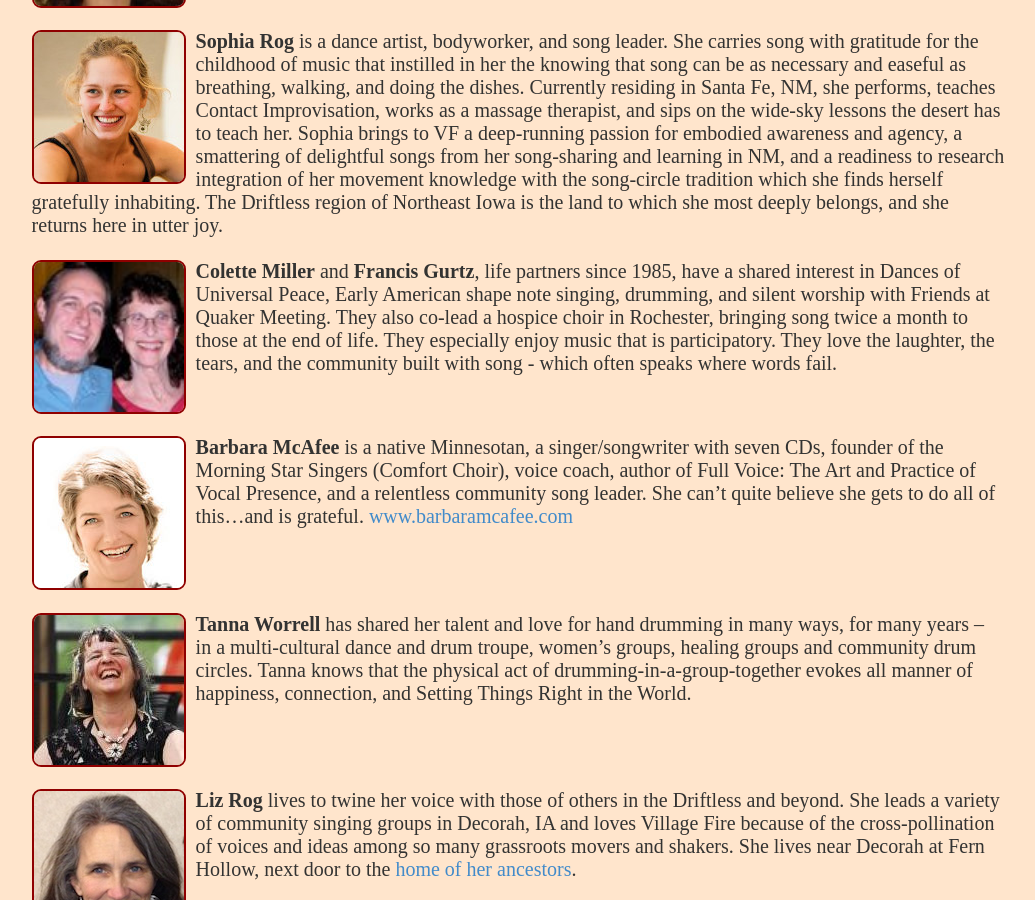
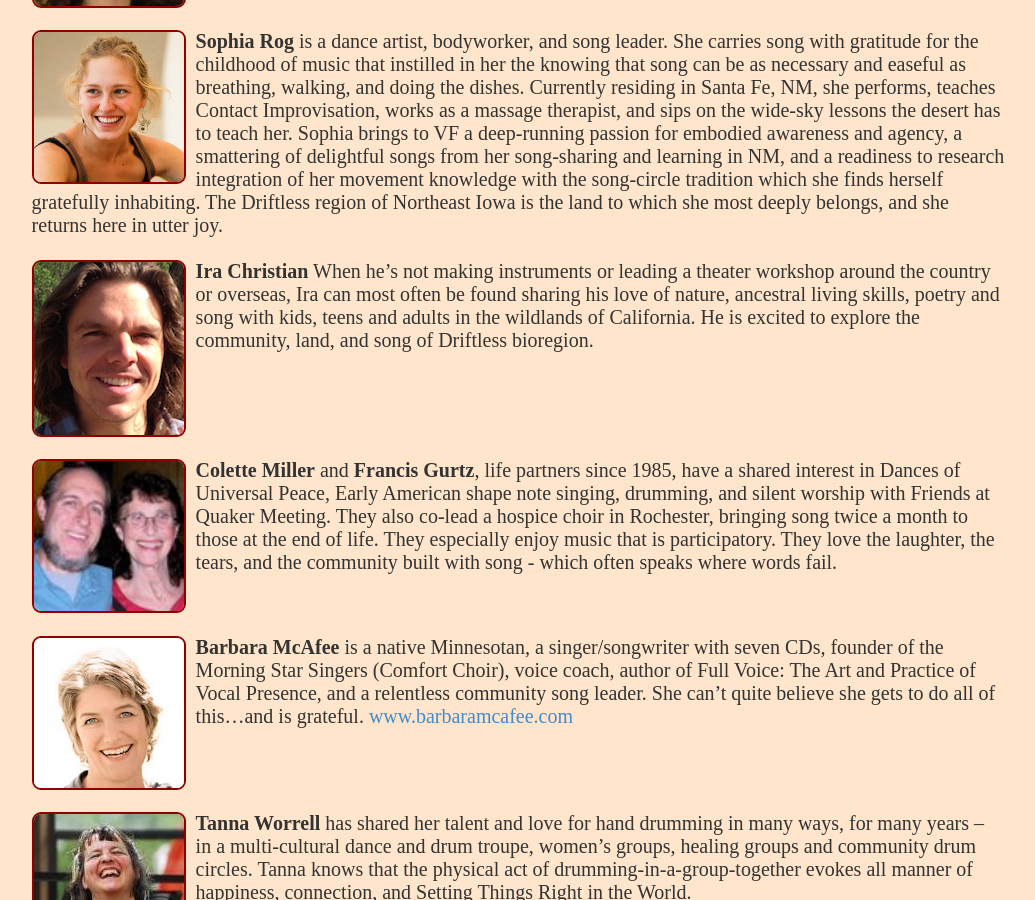
Before and after one commit to neilmb/villagefire, a Jekyll site: the page built from index.md, in a window 1280 px wide and 900 px high, scrolled down 5155 px. Shown: the whole window, without its empty margins (122-1157 px from the left). Built offline with Jekyll 4.4.1, drawn with Linux system fonts in a browser that asks for light colours; some web fonts are replaced.

Commit message:
photo and bio of Ira

```diff
--- a/index.md
+++ b/index.md
@@ -180,6 +180,14 @@ song-sharing and learning in NM, and a readiness to research integration of
 her movement knowledge with the song-circle tradition which she finds herself
 gratefully inhabiting. The Driftless region of Northeast Iowa is the land to
 which she most deeply belongs, and she returns here in utter joy.
+<br style="clear:left;"/>
+
+<img class="wrapleft" src="images/ira.jpg"> **Ira Christian** When he's not
+making instruments or leading a theater workshop around the country or
+overseas, Ira can most often be found sharing his love of nature, ancestral
+living skills, poetry and song with kids, teens and adults in the wildlands of
+California.  He is excited to explore the community, land, and song of
+Driftless bioregion.
 <br style="clear:left;"/>
 
 <img class="wrapleft" width="150" src="images/gurtzmiller.jpg"> **Colette
```
Also changed, not shown: images/ira.jpg (added).
